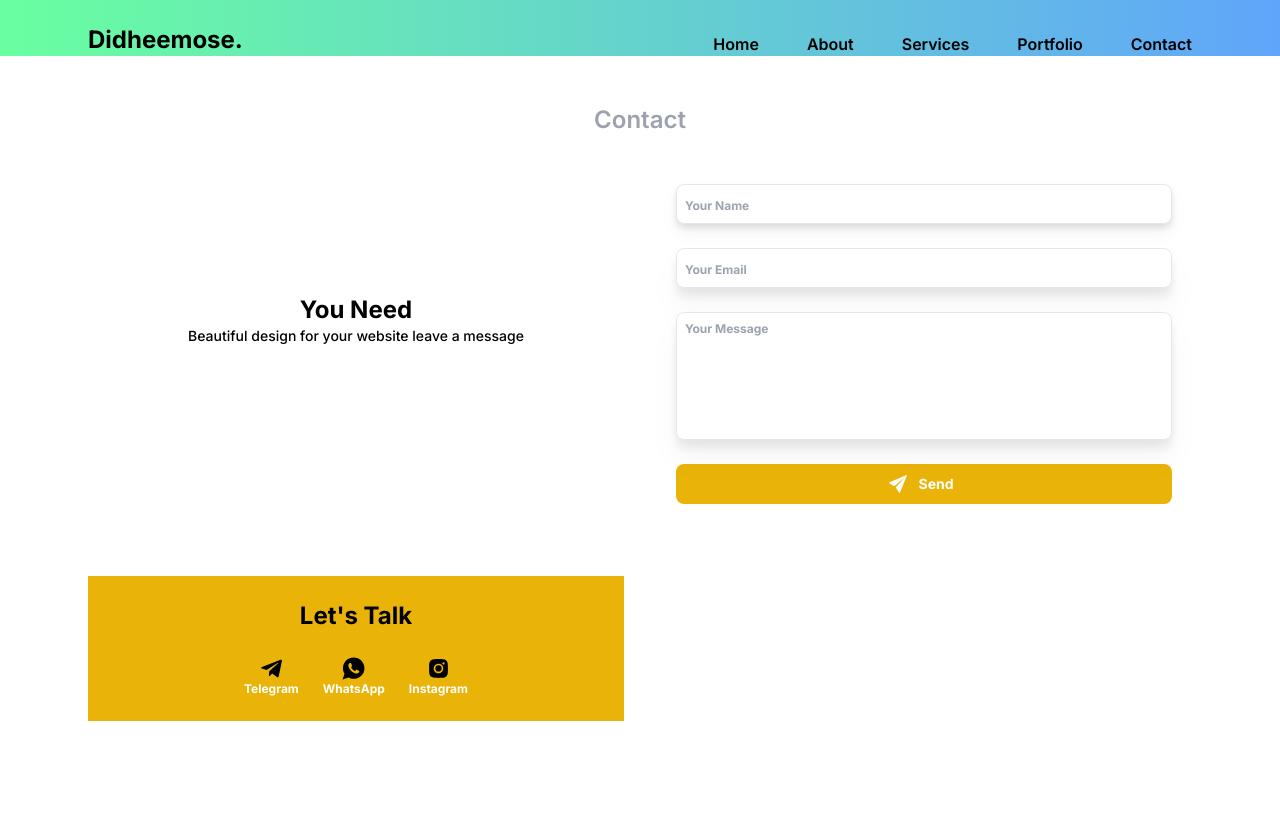
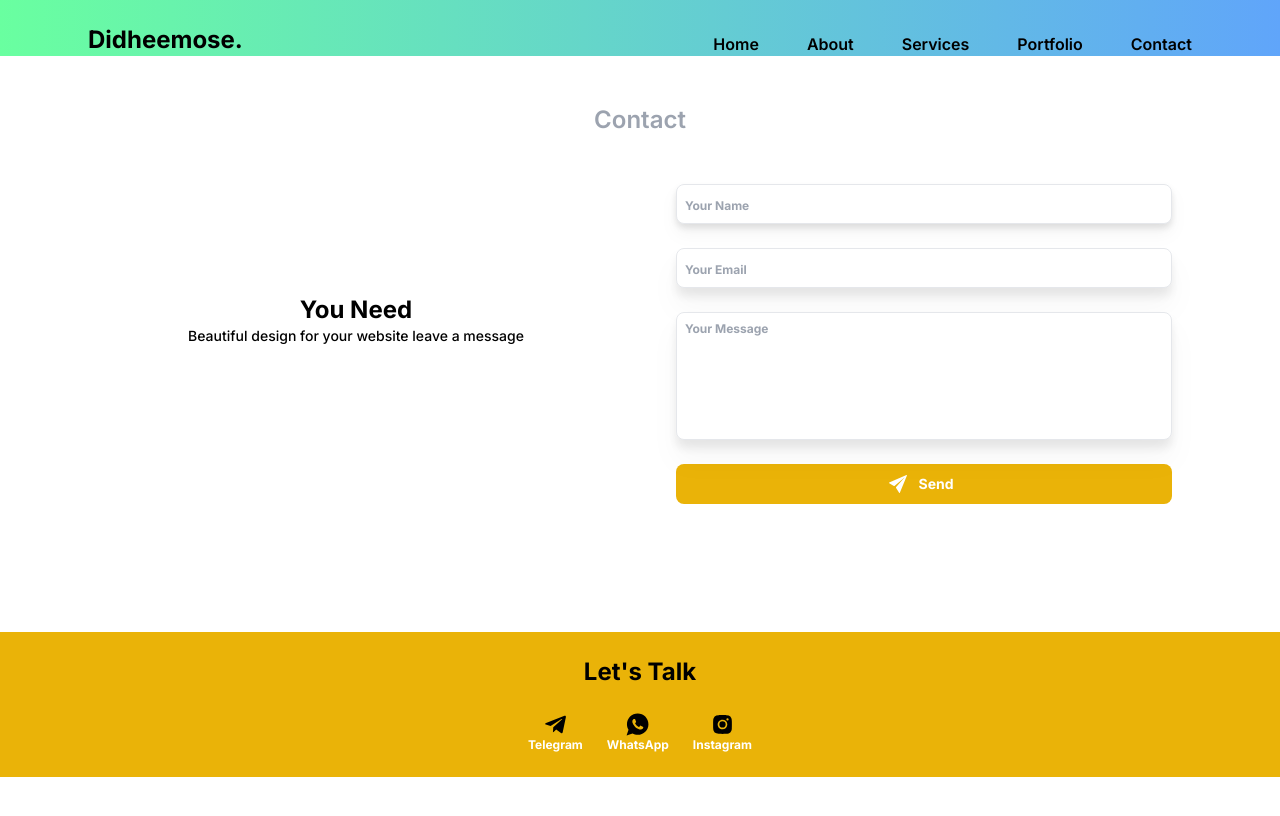
Before and after one commit to DidheemosePS/Portfolio, a Next.js app: page /contact in a window 1280 px wide. Shown: the top 816 px of the page. Built offline with nearby package versions, Linux system fonts and the light colour scheme.

Commit message:
modified:   app/contact/page.tsx 	modified:   app/layout.tsx

```diff
--- a/app/contact/page.tsx
+++ b/app/contact/page.tsx
@@ -1,6 +1,5 @@
 import { Metadata } from "next";
 import HandleContactPage from "@/components/handleContactPage";
-import Footer from "@/components/footer";
 
 export const metadata: Metadata = {
   title: "Contact",
@@ -22,7 +21,6 @@ export default function Contact() {
         </h1>
       </div>
       <HandleContactPage />
-      <Footer />
     </div>
   );
 }
--- a/app/layout.tsx
+++ b/app/layout.tsx
@@ -3,6 +3,7 @@ import { Inter } from "next/font/google";
 import type { Metadata } from "next";
 import SonnerProvider from "./sonner-provider";
 import Navigation from "./components/navigation";
+import Footer from "./components/footer";
 
 const inter = Inter({ subsets: ["latin"] });
 
@@ -25,6 +26,7 @@ export default function RootLayout({
         <SonnerProvider>
           <Navigation />
           {children}
+          <Footer />
         </SonnerProvider>
       </body>
     </html>
```
